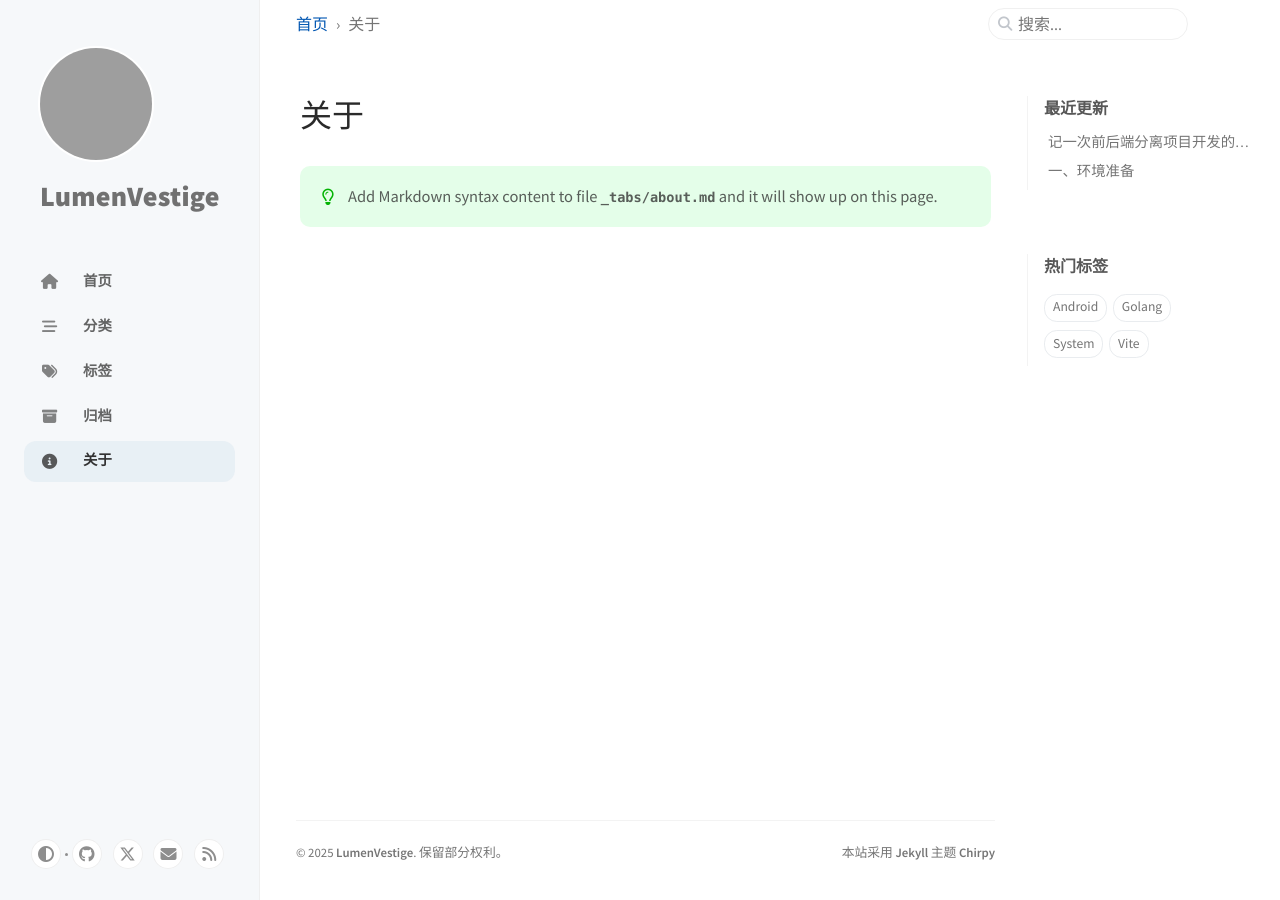
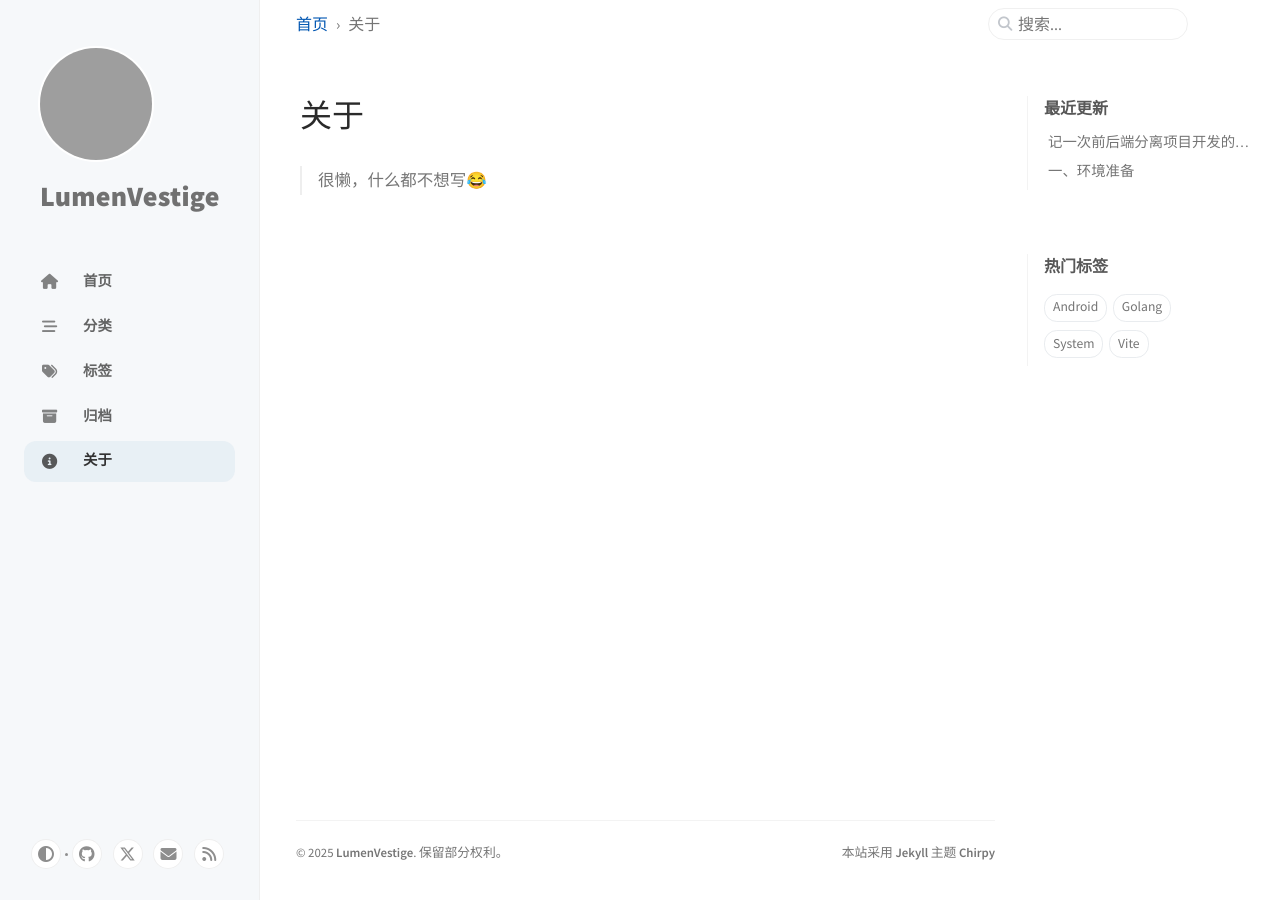
Before and after one commit to LumenVestige/LumenVestige.github.io, a Jekyll site: the page built from _tabs/about.md, in a window 1280 px wide. Built offline with Jekyll 4.4.1, drawn with Linux system fonts in a browser that asks for light colours; cached includes are drawn as plain includes; nearby versions of some CDN libraries; grey boxes are pictures that could not be loaded.

Commit message:
Update about.md

```diff
--- a/_tabs/about.md
+++ b/_tabs/about.md
@@ -4,5 +4,4 @@ icon: fas fa-info-circle
 order: 4
 ---
 
-> Add Markdown syntax content to file `_tabs/about.md`{: .filepath } and it will show up on this page.
-{: .prompt-tip }
+> 很懒，什么都不想写😂
```
